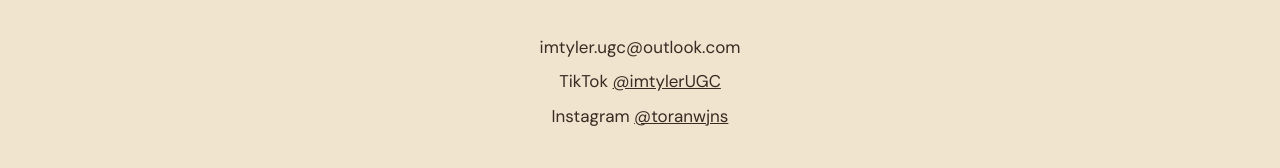
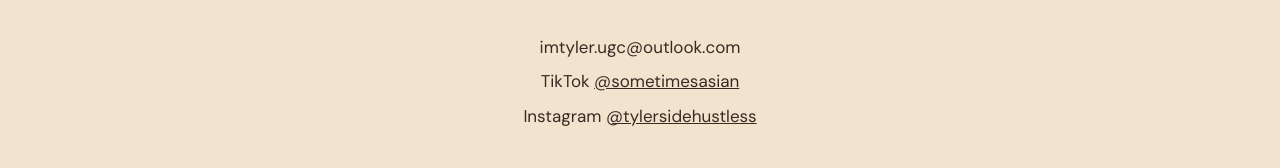
Before and after one commit to toranwjns/imtylerugc, a plain HTML site: page index.html in a window 1280 px wide. Shown: the part 2160-2328 px from the top of the page. Drawn offline with Linux system fonts and the light colour scheme.

Commit message:
Update TikTok and Instagram handles
Co-Authored-By: Claude Opus 5.5 <noreply@anthropic.com>
Claude-Session: https://claude.ai/code/session_015wxxARtqZ9PLCW79aQTRDc

```diff
--- a/index.html
+++ b/index.html
@@ -159,8 +159,8 @@ footer.site .wrap{display:flex;justify-content:space-between;flex-wrap:wrap;gap:
     <p class="lead">Have a brief ready or just a rough idea? Send it over and I'll get back to you.</p>
     <div class="handles">
       <p>imtyler.ugc@outlook.com</p>
-      <p>TikTok <a href="https://www.tiktok.com/@imtylerUGC" target="_blank" rel="noopener">@imtylerUGC</a></p>
-      <p>Instagram <a href="https://www.instagram.com/toranwjns" target="_blank" rel="noopener">@toranwjns</a></p>
+      <p>TikTok <a href="https://www.tiktok.com/@sometimesasian" target="_blank" rel="noopener">@sometimesasian</a></p>
+      <p>Instagram <a href="https://www.instagram.com/tylersidehustless" target="_blank" rel="noopener">@tylersidehustless</a></p>
     </div>
     <a class="btn solid" href="mailto:imtyler.ugc@outlook.com">Send me an email</a>
   </div>
```
